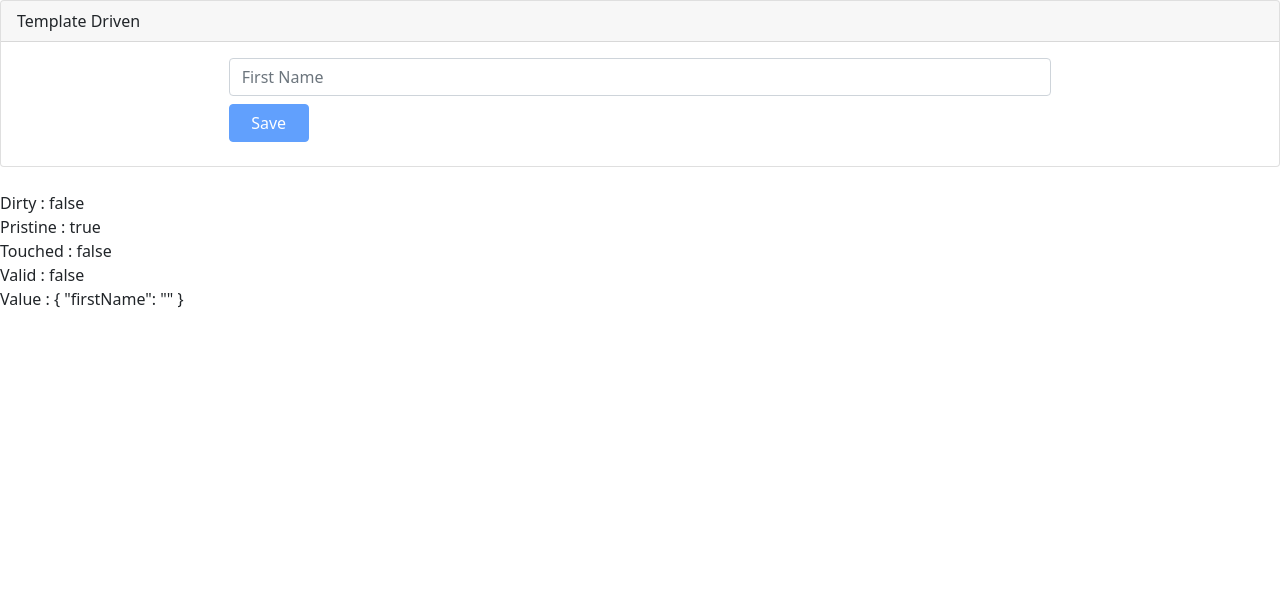
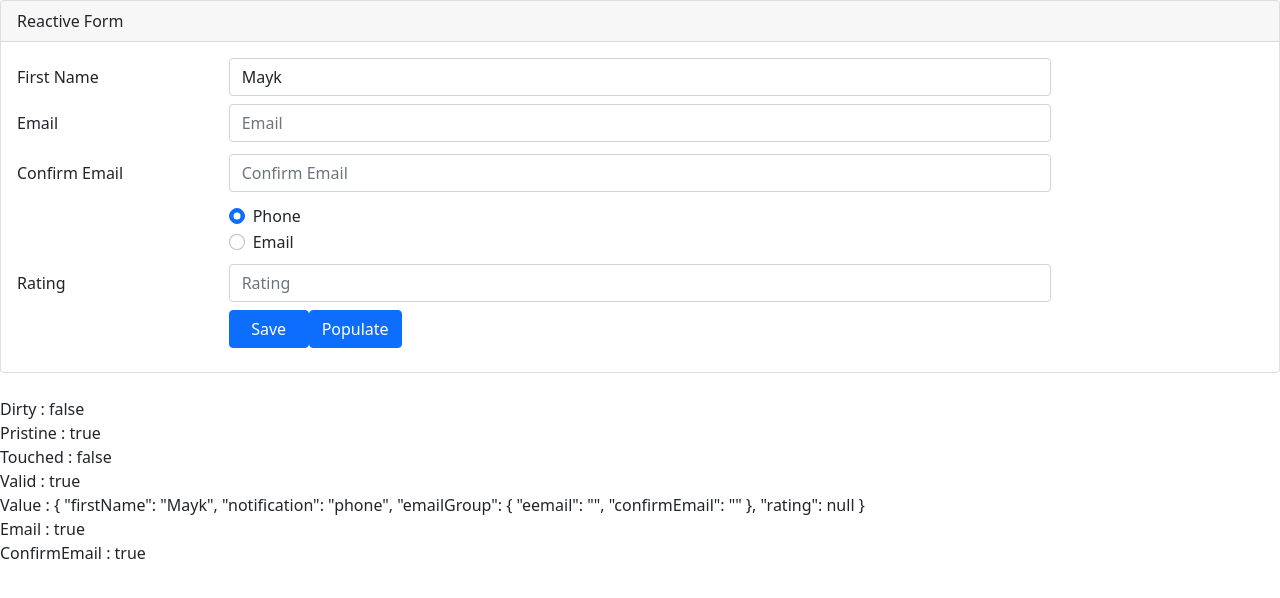
Before and after one commit to aveyselbozoglu/Angular-Forms, an Angular app: page /form in a window 1280 px wide. Shown: the top 598 px of the page. Built offline with nearby package versions, Linux system fonts and the light colour scheme.

Commit message:
custom validation added. ( two mail inputs match )

```diff
--- a/src/app/app-routing.module.ts
+++ b/src/app/app-routing.module.ts
@@ -2,16 +2,16 @@ import { NgModule } from '@angular/core';
 import { Routes, RouterModule } from '@angular/router';
 import { IntroComponent } from './pages/intro/intro.component';
 import { ReactivFormComponent } from './pages/reactiv-form/reactiv-form.component';
-
+import { ReactiveFormComponent } from './pages/reactive-form/reactive-form.component';
 const routes: Routes = [
   {
     path: "",
-    redirectTo: "/intro",
+    redirectTo: "/form",
     pathMatch: 'full'
   },
   {
     path: 'form',
-    component: ReactivFormComponent,
+    component: ReactiveFormComponent,
     data: {
       title: 'React Form'
     }
--- a/src/app/pages/intro/intro.component.html
+++ b/src/app/pages/intro/intro.component.html
@@ -6,7 +6,7 @@
                 to featured content or information.</p>
             <hr class="my-4">
             <p>It uses utility classes for typography and spacing to space content out within the larger container.</p>
-            <a class="btn btn-primary btn-lg" routerLink="/form" routerLinkActive="active" role="button">Learn more</a>
+            <a class="btn btn-primary btn-lg" routerLink='/form' routerLinkActive="active" role="button">Learn more</a>
         </div>
     </div>
 </div>
--- a/src/app/pages/pages.module.ts
+++ b/src/app/pages/pages.module.ts
@@ -3,13 +3,15 @@ import { CommonModule } from '@angular/common';
 import { IntroComponent } from './intro/intro.component';
 import { ReactivFormComponent } from './reactiv-form/reactiv-form.component';
 import { FormsModule, ReactiveFormsModule } from '@angular/forms';
+import { ReactiveFormComponent } from './reactive-form/reactive-form.component';
 
 
 
 @NgModule({
   declarations: [
     IntroComponent,
-    ReactivFormComponent
+    ReactivFormComponent,
+    ReactiveFormComponent
   ],
   imports: [
     CommonModule,
@@ -17,4 +19,5 @@ import { FormsModule, ReactiveFormsModule } from '@angular/forms';
     ReactiveFormsModule
   ]
 })
+
 export class PagesModule { }
--- /dev/null
+++ b/src/app/pages/reactive-form/reactive-form.component.html
@@ -0,0 +1,102 @@
+<div class="card">
+    <div class="card-header">
+        Reactive Form
+    </div>
+    <div class="card-body">
+        <form novalidate (ngSubmit)="save()" [formGroup]="customerForm">
+            <div class="form-group row mb-2">
+                <label class="col-md-2 col-form-label" for="firstNameId">First Name</label>
+                <div class="col-md-8">
+                    <input class="form-control" id="firstNameId" type="text" placeholder="First Name"
+                        formControlName="firstName" />
+                </div>
+            </div>
+            <div formGroupName="emailGroup">
+                <div class="form-group row mb-2">
+                    <label class="col-md-2 col-form-label" for="email">Email</label>
+                    <div class="col-md-8">
+                        <input class="form-control" id="email" type="text" placeholder="Email" formControlName="eemail"
+                            value="email" />
+                        <span class="invalid-feedback d-block">
+                            <span *ngIf="customerForm.get('emailGroup').errors?.match">
+                                Please confirm your mail
+                            </span>
+                        </span>
+                    </div>
+
+                </div>
+                <div class="form-group row mb-2">
+                    <label class="col-md-2 col-form-label" for="confirmEmail">Confirm Email</label>
+                    <div class="col-md-8">
+                        <input class="form-control" id="confirmEmail" type="text" placeholder="Confirm Email"
+                            formControlName="confirmEmail" value="confirmEmail" />
+                        <span class="invalid-feedback d-block">
+                            <span *ngIf="customerForm.get('emailGroup').errors?.match">
+                                Please confirm your mail
+                            </span>
+                        </span>
+                    </div>
+                </div>
+            </div>
+            <div class="form-group row mb-2">
+
+                <div class="col-md-8 offset-md-2">
+                    <div class="form-check form-check-inline">
+                        <label for="phone" class="form-check-label">
+                            <input class="form-check-input" type="radio" value="phone" formControlName="notification"
+                                (click)="setNotification('phone')" />
+                            Phone</label>
+                    </div>
+                </div>
+                <div class="col-md-8 offset-md-2">
+                    <div class="form-check form-check-inline">
+                        <label for="notification" class="form-check-label">
+                            <input class="form-check-input" type="radio" value="email" formControlName="notification"
+                                (click)="setNotification('email')" />
+                            Email</label>
+                    </div>
+                </div>
+
+            </div>
+
+            <div class="form-group row mb-2">
+                <label class="col-md-2 col-form-label" for="rating">Rating</label>
+                <div class="col-md-8">
+                    <input class="form-control" id="rating" type="text" placeholder="Rating" formControlName="rating"
+                        value="rating" />
+                    <span class="invalid-feedback d-block" *ngIf="customerForm.get('rating').errors?.range">
+                        <span>
+                            Please rate your experience from 1 to 5.
+                        </span>
+                    </span>
+                </div>
+            </div>
+
+            <div class="form-group row mb-2">
+                <div class="offset-md-2 col-md-4">
+                    <button class="btn btn-primary mr-3" type="submit" style="width: 80px;"
+                        [disabled]="!customerForm.valid">
+                        Save
+                    </button>
+                    <button class="btn btn-primary ml-3" (click)="populateData()" [disabled]="!customerForm.valid">
+                        Populate
+                    </button>
+                </div>
+                <div class="offset-md-2 col-md-4">
+
+                </div>
+            </div>
+
+        </form>
+    </div>
+</div>
+
+<br>Dirty : {{ customerForm.dirty }}
+<br>Pristine : {{ customerForm.pristine }}
+<br>Touched : {{ customerForm.touched }}
+<br>Valid : {{ customerForm.valid }}
+<br>Value : {{ customerForm.value |json }}
+
+
+<br>Email : {{ customerForm.get('emailGroup.eemail').pristine |json }}
+<br>ConfirmEmail : {{ customerForm.get('emailGroup.confirmEmail').pristine | json}}
--- /dev/null
+++ b/src/app/pages/reactive-form/reactive-form.component.ts
@@ -0,0 +1,101 @@
+import { Component, OnInit } from '@angular/core';
+import { CommonModule } from '@angular/common';
+import { AbstractControl, FormBuilder, FormControl, FormGroup, ValidatorFn, Validators } from '@angular/forms';
+import { Customer } from 'src/app/models/customer.model';
+
+// custom validator function
+function rangeValidator2(c: AbstractControl): { [key: string]: boolean } | null {
+
+  if (c.value !== null && (c.value < 1 || c.value > 5 || isNaN(c.value))) {
+
+    return { range: true }
+
+  }
+
+  return null;
+
+}
+
+// custom validator with params
+function rangeValidator(min: number, max: number): ValidatorFn {
+
+  return (c: AbstractControl): { [key: string]: boolean } | null => {
+
+    if (c.value !== null && (c.value < min || c.value > max || isNaN(c.value))) {
+
+      return { range: true }
+
+    }
+
+    return null;
+
+  }
+}
+
+function emailMatcher(c: AbstractControl): { [key: string]: boolean } | null {
+
+  const emailCtrl = c.get('eemail');
+  const confirmEmailCtrl = c.get('confirmEmail');
+
+  if (emailCtrl.pristine || confirmEmailCtrl.pristine)
+    return null
+
+  if (emailCtrl.value === confirmEmailCtrl.value)
+    return null
+
+  return { 'match': true }
+}
+
+@Component({
+  selector: 'app-reactive-form',
+  templateUrl: './reactive-form.component.html',
+  styleUrls: ['./reactive-form.component.scss']
+})
+export class ReactiveFormComponent implements OnInit {
+
+  customer: Customer = new Customer();
+  customerForm: FormGroup;
+  constructor(private readonly fb: FormBuilder) { }
+
+  ngOnInit(): void {
+    // this.customerForm = new FormGroup({
+    //   firstName: new FormControl(),
+    // });
+    this.customerForm = this.fb.group({
+      firstName: ['Mayk', [Validators.required]],
+      notification: 'phone',
+      emailGroup: this.fb.group({
+        eemail: ['', Validators.email],
+        confirmEmail: ['', Validators.email]
+      }, { validator: emailMatcher }),
+      rating: [null, rangeValidator(1, 5)]
+    })
+  }
+
+  save() {
+    // console.log(this.customerForm);
+    // console.log(this.customerForm.controls.firstName.valid);
+    // console.log(this.customerForm.get('firstName').valid);
+  }
+
+  populateData() {
+    this.customerForm.patchValue({
+      firstName: 'Tommy'
+    })
+  }
+
+  setNotification(values: string): void {
+
+    const cc = this.customerForm.get('emailGroup.eemail');
+
+    if (values === 'email') {
+      cc.setValidators(Validators.required);
+      cc.setValidators(Validators.email);
+    }
+    else
+      cc.clearValidators();
+
+    cc.updateValueAndValidity();
+
+  }
+}
```
Also changed, not shown: src/app/pages/reactive-form/reactive-form.component.scss (added).
